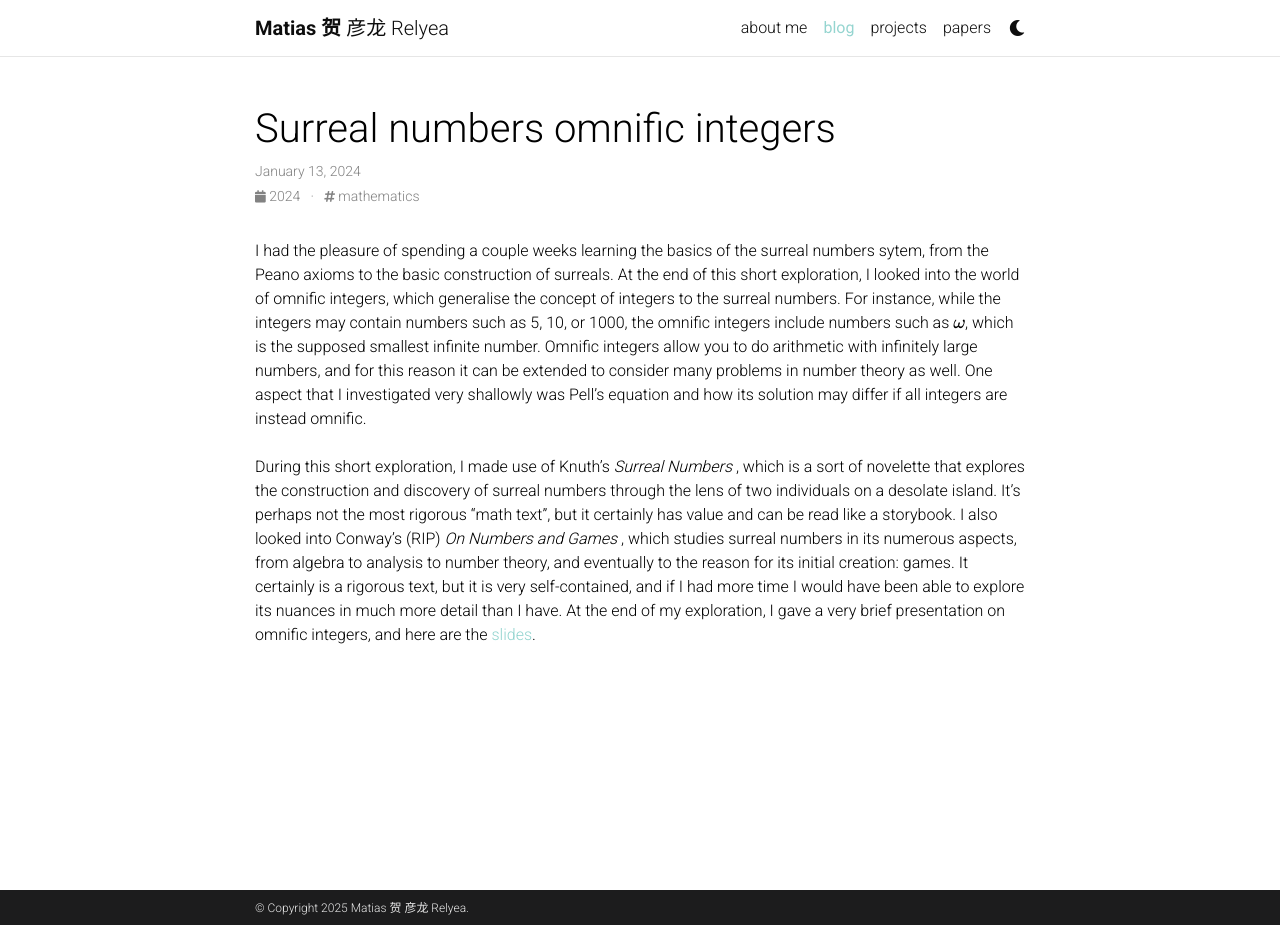
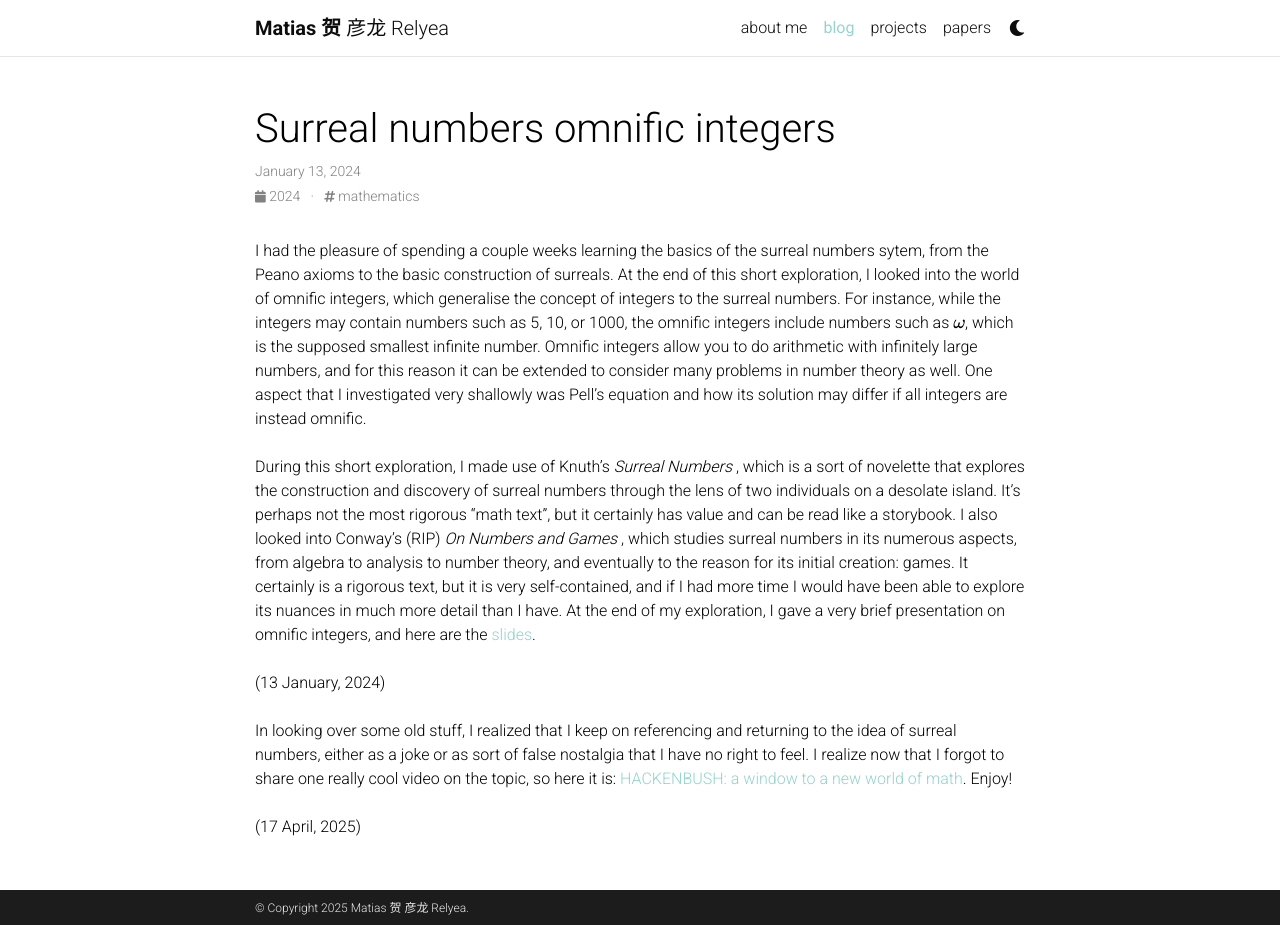
Before and after one commit to Quadcryo/quadcryo, a Jekyll site: the page built from _posts/2024-01-13-surrealnumbers.md, in a window 1280 px wide and 925 px high. Built offline with Jekyll 4.4.1, drawn with Linux system fonts in a browser that asks for light colours; comment, search, counter and statistics services are not loaded; a style sheet for code colours, icons or effects is not loaded.

Commit message:
minor tweaks

```diff
--- a/_posts/2024-01-13-surrealnumbers.md
+++ b/_posts/2024-01-13-surrealnumbers.md
@@ -10,3 +10,12 @@ I had the pleasure of spending a couple weeks learning the basics of the surreal
 <br>
 <br>
 During this short exploration, I made use of Knuth's <i> Surreal Numbers </i>, which is a sort of novelette that explores the construction and discovery of surreal numbers through the lens of two individuals on a desolate island. It's perhaps not the most rigorous "math text", but it certainly has value and can be read like a storybook. I also looked into Conway's (RIP) <i> On Numbers and Games </i>, which studies surreal numbers in its numerous aspects, from algebra to analysis to number theory, and eventually to the reason for its initial creation: games. It certainly is a rigorous text, but it is very self-contained, and if I had more time I would have been able to explore its nuances in much more detail than I have. At the end of my exploration, I gave a very brief presentation on omnific integers, and here are the <a href="https://quadcryo.github.io/quadcryo/projectpdf/omnific_slides.pdf">slides</a>.
+<br>
+<br>
+(13 January, 2024)
+<br>
+<br>
+In looking over some old stuff, I realized that I keep on referencing and returning to the idea of surreal numbers, either as a joke or as sort of false nostalgia that I have no right to feel. I realize now that I forgot to share one really cool video on the topic, so here it is: <a href="https://youtu.be/ZYj4NkeGPdM?si=Nd1gx6qzyD9VkASn">HACKENBUSH: a window to a new world of math</a>. Enjoy!
+<br>
+<br>
+(17 April, 2025)
```
Also changed, not shown: _posts/2023-06-08-mobius.md (+7 -7 lines), _posts/2023-08-07-journeys2.md (+1 -1 lines).
